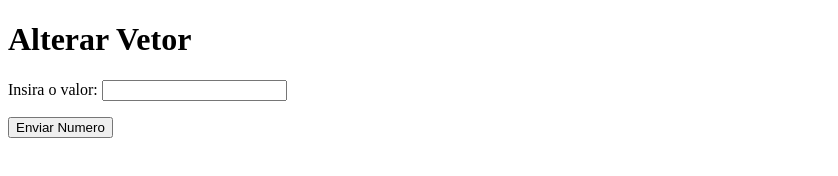
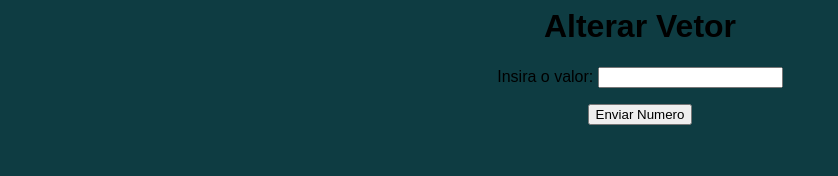
Before and after one commit to leooliveirabass/leooliveirabass, a plain HTML site: page TP3/ex03.html in a window 1280 px wide. Shown: the whole page, without its empty margins (0-838 px from the left). Drawn offline with Linux system fonts and the light colour scheme.

Commit message:
Update ex03.html

```diff
--- a/TP3/ex03.html
+++ b/TP3/ex03.html
@@ -1,13 +1,23 @@
 <!DOCTYPE html>
 <html lang="pt-br">
+
 <head>
     <meta charset="UTF-8">
     <meta name="viewport" content="width=device-width, initial-scale=1.0">
     <meta http-equiv="X-UA-Compatible" content="ie=edge">
     <title>Alterar Vetor</title>
     <script src="../funcoes.js"></script>
+    <link rel="stylesheet" href="../estilo.css">
+    <style>
+        p,
+        h2 {
+            text-align: center;
+        }
+    </style>
 </head>
+
 <body>
+    <div>
         <h1>Alterar Vetor</h1>
         <p>
             Insira o valor:
@@ -17,6 +27,7 @@
             <input type="button" value="Enviar Numero" onclick="vetorAlterado()">
         </p>
         <p id="resposta"></p>
+    </div>
     <script>
         let vet = []
         let vetAlt = []
@@ -25,4 +36,5 @@
         var pEnviar = document.all['enviar']
     </script>
 </body>
+
 </html>
```
Lines whose indentation alone changed are shown as unchanged.
